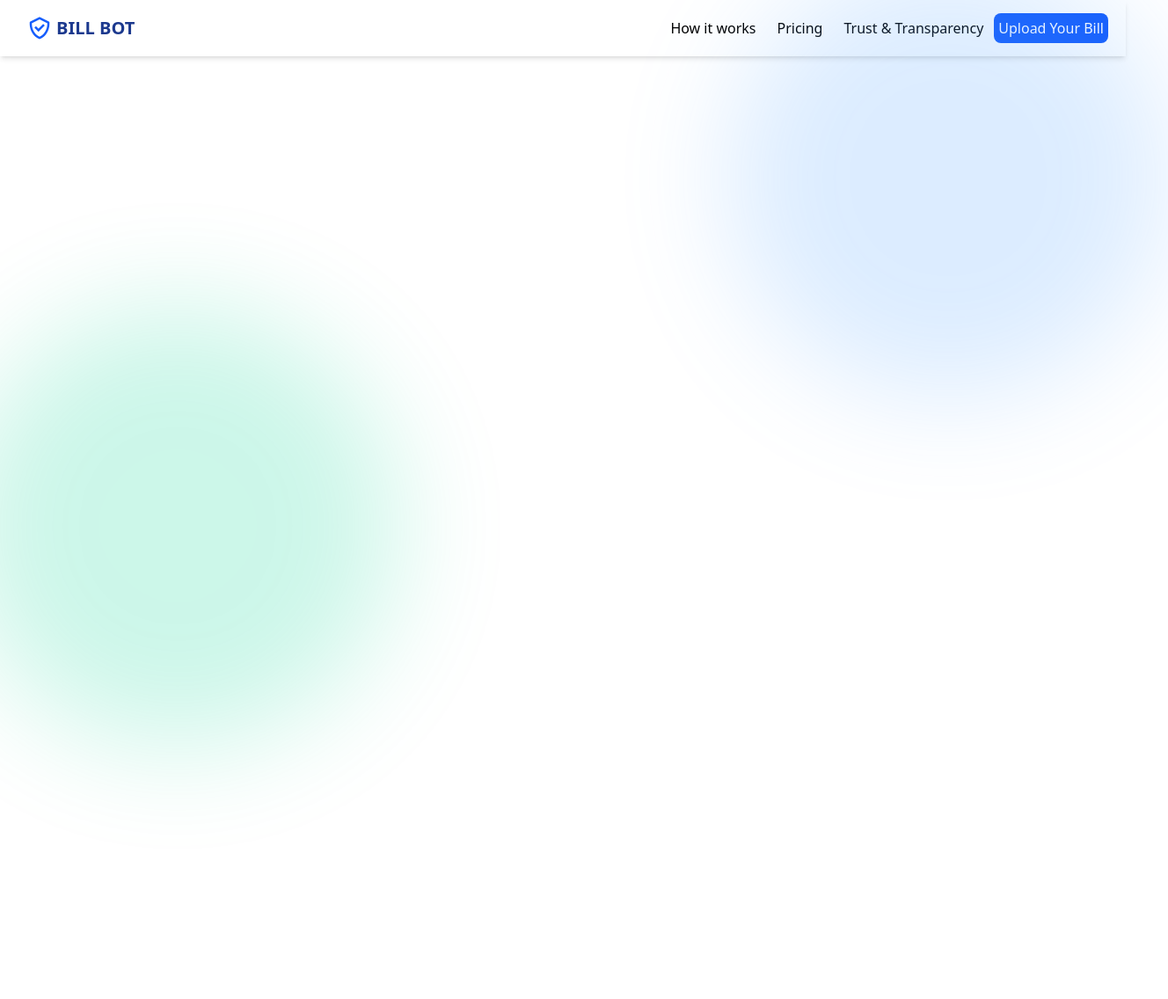
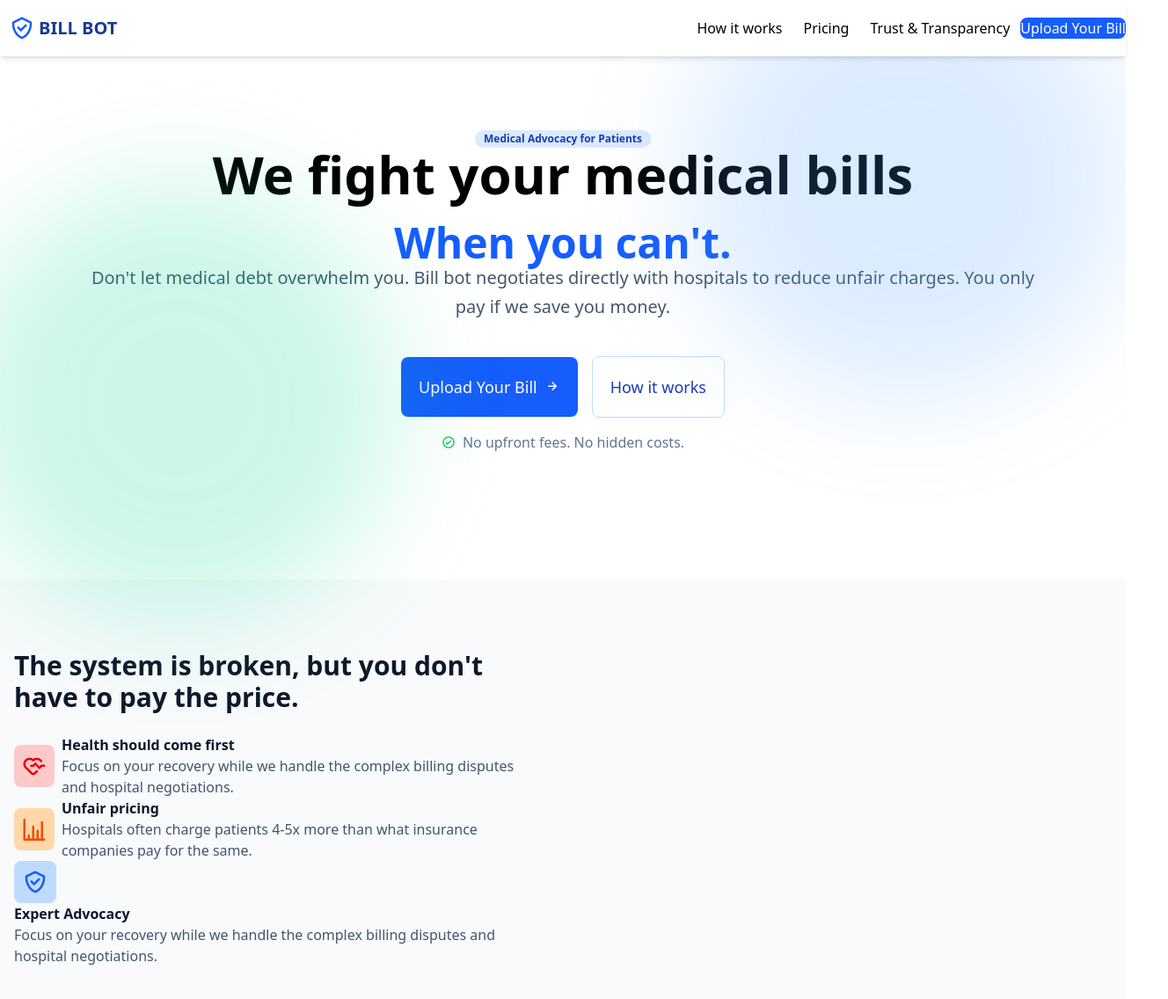
Before and after one commit to AlabiDominion/Bill-Bot-Landing-Page, a Next.js app: page / in a window 1280 px wide. Shown: the top 1136 px of the page at 88% size, 1328 px wide, since content can reach past the window. Before the commit the page ends 848 px from the top, so only its background shows below. Built offline with nearby package versions, Linux system fonts and the light colour scheme.

Commit message:
update.1

```diff
--- a/app/components/Banner.tsx
+++ b/app/components/Banner.tsx
@@ -2,17 +2,17 @@
 
 const Banner = () => {
   return (
-    <>
-      <div className='absolute top-0 right-0 -translate-y-12 translate-x-12 blur-3xl opacity-20 pointer-events-none'>
-        <div className='aspect-square w-125 rounded-full bg-blue-400'/>
+    <div className='w-full overflow-x-hidden flex'>
+      {/* <div className='absolute top-0 right-0 -translate-y-12 translate-x-0 blur-3xl opacity-20 pointer-events-none'>
+        <div className='aspect-square w-125 max-w-full rounded-full bg-blue-400'/>
       </div>
       <div className='absolute bottom-0 left-0 translate-y-12 -translate-x-12 blur-3xl opacity-20 pointer-events-none'>
         <div className='aspect-square w-125 rounded-full bg-emerald-400'/>
-      </div>
+      </div> */}
 
 
 
-    </>
+    </div>
   )
 }
 
--- a/app/components/Nav.tsx
+++ b/app/components/Nav.tsx
@@ -55,7 +55,7 @@
       variants={navVariants}
       initial = 'hidden'
       animate = 'show'
-      className="w-full h-16 bg-white shadow-md flex items-center justify-between p-[20px] fixed">
+      className="w-full h-16 bg-white shadow-md flex items-center justify-between p-[20] fixed z-1000">
 
       <motion.div variants={navLogoVariants} className='p-2.5 flex items-center gap-1'>
         <i className='bx bx-check-shield text-blue-600 text-[30px]'></i>
@@ -68,7 +68,7 @@
             <motion.a variants={navListVariants} className='hover:text-blue-600 cursor-pointer'>Pricing</motion.a>
             <motion.a variants={navListVariants} className='hover:text-blue-600 cursor-pointer'>Trust & Transparency</motion.a>
         </motion.div>
-        <motion.button variants={navLogoVariants} type="button" className='text-white bg-blue-600 rounded-lg p-[5px] font-medium hover:bg-blue-700 hidden md:flex active:scale-[0.95]'>Upload Your Bill</motion.button>
+        <motion.button variants={navLogoVariants} type="button" className='text-white bg-blue-600 rounded-lg p-[5] font-medium hover:bg-blue-700 hidden md:flex active:scale-[0.95]'>Upload Your Bill</motion.button>
         </div>
 
         <button onClick={() => setIsOpen(!isOpen)} className=' focus:outline-none md:hidden'>
@@ -76,7 +76,7 @@
         </button>
 
         {isOpen && (
-          <motion.div className='absolute shadow-md top-16 w-full z-50 left-0 md:hidden p-[4px] bg-white '>
+          <motion.div className='fixed space-y-4 px-4 py-4 shadow-md top-16 w-full z-50 left-0 md:hidden p-[4px] bg-white '>
             <a href="" className="block hover:text-blue-600">How it works</a>
             <a href="" className="block hover:text-blue-600">Pricing</a>
             <a href="" className="block hover:text-blue-600">Trust & Transparency</a>
--- a/app/page.tsx
+++ b/app/page.tsx
@@ -5,8 +5,80 @@
 export default function Home() {
   return (
     <>
+    <link rel="stylesheet" href="https://unicons.iconscout.com/release/v4.2.0/css/line.css"></link>
       <Nav />
       <Banner/>
+      <main className="grow">
+        <section className="relative top-[50] p-20 lg:py-32 w-full items-center justify-center">
+          <div className="container p-4">
+            <div className="text-center items-center">
+              <div className="inline-block text-blue-800 bg-blue-100 rounded-full text-xs font-semibold px-2.5 py-0.5">Medical Advocacy for Patients</div>
+              <h1 className="font-extrabold mb-6 text-4xl md:text-6xl">We fight your medical bills</h1>
+              <span className="font-extrabold text-blue-600 text-5xl mb-6">When you can't.</span>
+              <p className="text-xl text-slate-600 mb-10 leading-relaxed">Don't let medical debt overwhelm you. Bill bot negotiates directly with hospitals to reduce unfair charges. You only pay if we save you money.</p>
+            </div>
+            <div className="gap-4 flex flex-col items-center justify-center sm:flex-row">
+              <a href="">
+              <button className="bg-blue-600 text-white text-lg p-5 font-medium items-center transition-all rounded-lg hover-bg-blue-700 active:scale-[0.95]">Upload Your Bill
+                <i className="bx bx-right-arrow-alt ml-2"></i>
+              </button></a>
+              <a href="">
+                <button className="border border-blue-200 text-blue-800 text-lg font-medium transition-all rounded-lg hover:bg-blue-50  p-5 items-center active:scale-[0.95]">How it works</button>
+              </a>
+            </div>
+            <p className="justify-center flex items-center mt-4 text-slate-500 gap-2">
+              <i className="bx bx-check-circle text-green-500 "></i>
+              No upfront fees. No hidden costs.
+            </p>
+          </div>
+
+
+          <div className='absolute top-0 right-0 -translate-y-12 translate-x-0 blur-3xl opacity-20 pointer-events-none'>
+        <div className='aspect-square w-125 max-w-full rounded-full bg-blue-400'/>
+      </div>
+      <div className='absolute bottom-0 left-0 translate-y-12 -translate-x-12 blur-3xl opacity-20 pointer-events-none'>
+        <div className='aspect-square w-125 rounded-full bg-emerald-400'/>
+      </div>
+        </section>
+
+
+        <section className=" py-20 w-full bg-slate-50">
+          <div className="container px-4">
+            <div className="grid md:grid-rows-4 grid-cols-2 gap-12 items-center w-full">
+            <div className="md:grid-col-3 gap-12 items-center">
+              <h2 className="text-3xl font-bold text-slate-900 mb-6">The system is broken, but you don't have to pay the price.</h2>
+              <div className="flex gap-2 w-full items-center">
+              <div className="bg-red-200 rounded-lg text-center flex justify-center items-center w-12 h-12 p-2">
+                <i className="uil uil-heartbeat font-extrabold text-red-600 text-3xl "></i>
+              </div>
+              <div>
+                <h3 className="font-semibold text-slate-900">Health should come first</h3>
+                <p className="text-slate-600">Focus on your recovery while we handle the complex billing disputes and hospital negotiations.</p>
+              </div></div>
+              <div className="flex gap-2 w-full items-center">
+              <div className="bg-orange-200 rounded-lg text-center flex justify-center items-center w-12 h-12 p-2">
+                <i className="uil uil-chart-bar font-extrabold text-orange-600 text-3xl "></i>
+              </div>
+              <div>
+                <h3 className="font-semibold text-slate-900">Unfair pricing</h3>
+                <p className="text-slate-600">Hospitals often charge patients 4-5x more than what insurance companies pay for the same.</p>
+              </div></div>
+
+              <div className="bg-blue-200 rounded-lg text-center flex justify-center items-center w-12 h-12 p-2">
+                <i className="bx bx-check-shield font-extrabold text-blue-600 text-3xl "></i>
+              </div>
+              <div>
+                <h3 className="font-semibold text-slate-900">Expert Advocacy</h3>
+                <p className="text-slate-600">Focus on your recovery while we handle the complex billing disputes and hospital negotiations.</p>
+              </div></div>
+
+            </div>
+            <div className="bg-white rounded-lg">
+              <div></div>
+            </div>
+        </div>
+        </section>
+      </main>
     </>
   );
 }
```
